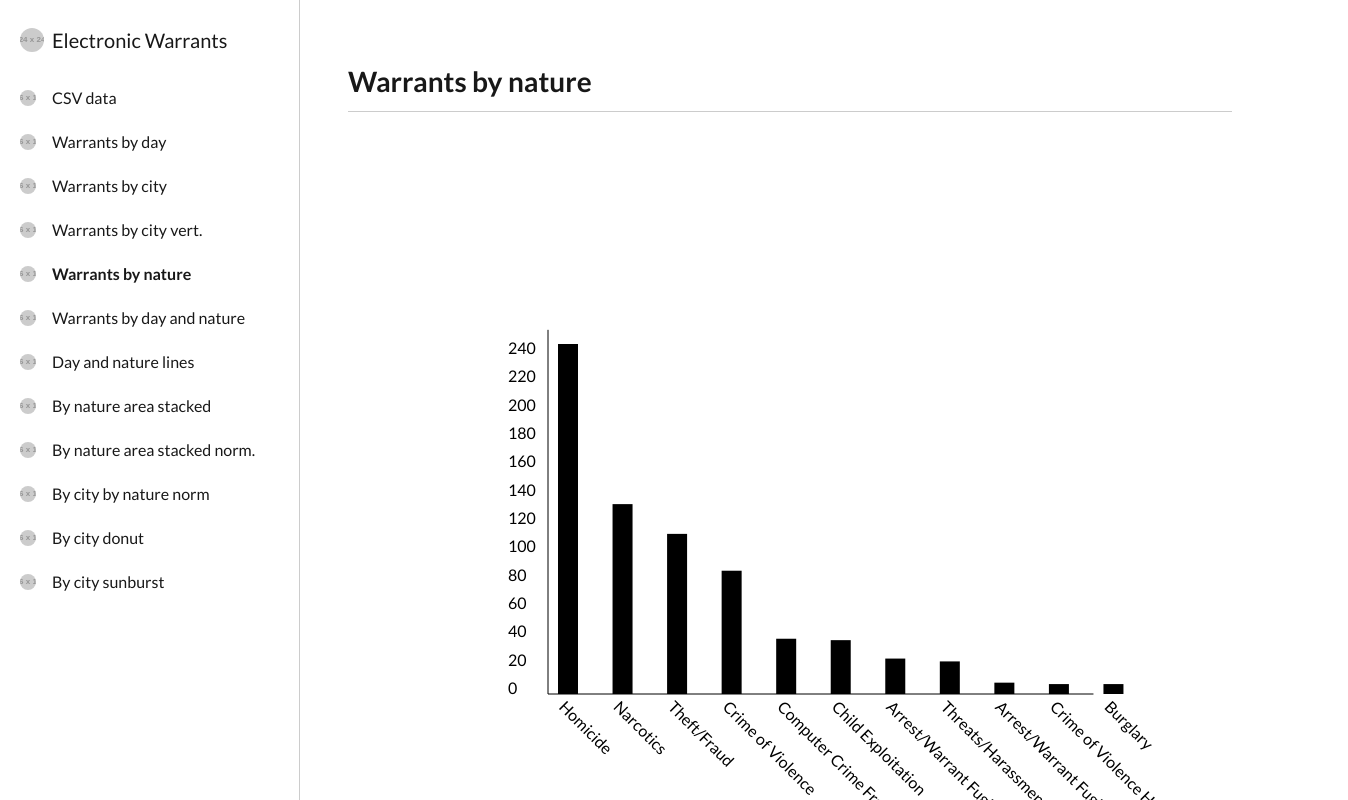
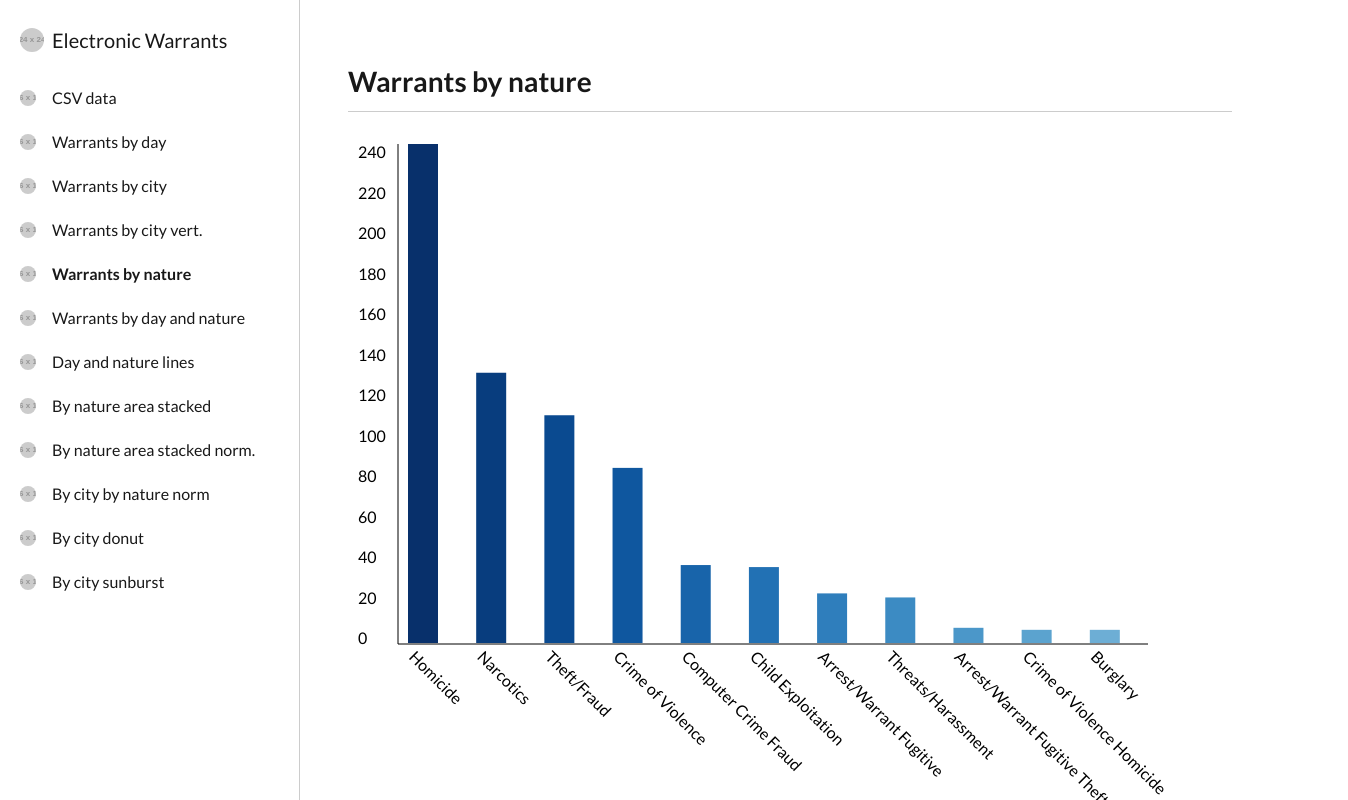
Before and after one commit to mccannm11/electronic-warrants, a React (Create React App) app: page /by-nature in a window 1280 px wide. Shown: the top 800 px of the page, 1348 px wide, since content can reach past the window. Built offline with nearby package versions, Linux system fonts and the light colour scheme.

Commit message:
a lil more

```diff
--- a/src/pages/WarrantsByDayByNatureLines.tsx
+++ b/src/pages/WarrantsByDayByNatureLines.tsx
@@ -4,16 +4,23 @@ import React from "react"
 import * as d3 from "d3"
 import path from "path"
 import { useWarrantData } from "./useWarrantData"
+import { ChartDimensions } from "./ChartDimensions"
+import { AxisBottom } from "./AxisBottom"
+import { AxisLeft } from "./AxisLeft"
 
 const WarrantsByDayByNatureLinesChart = () => {
-  const chartHeight = 750
-  const chartWidth = 2000
-  const chartMargin = 100
-  const barWidth = 8
-  const barLeftPadding = 10
-
   const { processedData } = useWarrantData()
   if (!processedData) return null
+
+  const dimensions = new ChartDimensions()
+  dimensions.height = 750
+  dimensions.width = 1000
+  dimensions.margin = {
+    top: 0,
+    right: 0,
+    bottom: 100,
+    left: 50
+  }
 
   const {
     warrantsByDateGroupedByNature,
@@ -27,12 +34,12 @@ const WarrantsByDayByNatureLinesChart = () => {
   const y = d3
     .scaleLinear()
     .domain([0, maxWarrantsPerDay.count])
-    .range([chartHeight, chartMargin])
+    .range(dimensions.getYRange())
 
   const x = d3
     .scaleTime()
     .domain([d3.timeMonth.floor(oldestDate), mostRecentDate])
-    .range([0, chartWidth - chartMargin])
+    .range(dimensions.getXRange())
 
   const yTicks = y.ticks()
   const xTicks = x.ticks(d3.timeMonth.every(1))
@@ -52,62 +59,31 @@ const WarrantsByDayByNatureLinesChart = () => {
 
   const lines = allNaturesIncludingOther.map((nature) => {
     return {
-      d: d3.line()(
-        allDatesDescending.map((date) => [
-          x(date) + chartMargin,
-          y(warrantsByDateGroupedByNature[date.toDateString()][nature]) -
-            chartMargin -
-            1
+      d: d3.line()([
+        [x.range()[0], y.range()[0]],
+        ...allDatesDescending.map((date) => [
+          x(date),
+          y(warrantsByDateGroupedByNature[date.toDateString()][nature]) - 1
         ])
-      ),
+      ]),
       nature
     }
   })
 
   return (
-    <>
-      <svg height={chartHeight} width={chartWidth}>
-        <g
-          className="y-axis"
-          transform={`translate(${chartMargin}, -${chartMargin})`}
-        >
-          <line
-            x1={0}
-            y1={y(maxWarrantsPerDay.count)}
-            x2={0}
-            y2={y(0)}
-            stroke="black"
-            width={1}
-          />
+    <svg {...dimensions.getSvgDimensions()}>
+      <AxisLeft xScale={x} yScale={y} />
       {yTicks.map((tick) => (
-            <text x={-40} y={y(tick)}>
+        <text x={x.range()[0] - 40} y={y(tick)}>
           {tick}
         </text>
       ))}
-        </g>
-        <g
-          className="x-axis"
-          transform={`translate(${chartMargin}, -${chartMargin})`}
-        >
-          <line
-            x1={0}
-            y1={y(0)}
-            x2={x(allDatesDescending[allDatesDescending.length - 1])}
-            y2={y(0)}
-            stroke="black"
-            width={1}
-          />
-
+      <AxisBottom xScale={x} yScale={y} />
       {xTicks.map((tick) => (
-            <text
-              transform={`translate(${x(tick) + barLeftPadding}, ${
-                y(0) + 14
-              }) rotate(45)`}
-            >
+        <text transform={`translate(${x(tick)}, ${y(0) + 14}) rotate(45)`}>
           {d3.timeFormat("%B")(tick)}
         </text>
       ))}
-        </g>
       {lines.map((line) => (
         <path
           d={line.d}
@@ -117,7 +93,6 @@ const WarrantsByDayByNatureLinesChart = () => {
         />
       ))}
     </svg>
-    </>
   )
 }
 
--- a/src/pages/WarrantsByNature.tsx
+++ b/src/pages/WarrantsByNature.tsx
@@ -1,18 +1,25 @@
 import { PageWithNavigationLayout } from "../layouts/PageWithNavigationLayout"
 import { PageHeader } from "../layouts/PageHeader"
-import React, { useRef, useState } from "react"
-import { useDidMount } from "../hooks/useDidMount"
+import React from "react"
 import * as d3 from "d3"
-import { Text } from "../typography/Text"
-import { getProcessedData, ProcessedData } from "./getProcessedData"
 import { useWarrantData } from "./useWarrantData"
+import { ChartDimensions } from "./ChartDimensions"
+import { AxisBottom } from "./AxisBottom"
+import { AxisLeft } from "./AxisLeft"
 
 const WarrantsByNatureChart = () => {
-  const chartHeight = 750
-  const chartWidth = 1000
-  const chartMargin = 200
-  const barWidth = 20
+  const barWidth = 30
   const barLeftPadding = 10
+
+  const dimensions = new ChartDimensions()
+  dimensions.height = 500
+  dimensions.width = 750
+  dimensions.margin = {
+    top: 0,
+    right: 50,
+    bottom: 200,
+    left: 50
+  }
 
   const { processedData } = useWarrantData()
   if (!processedData) return null
@@ -26,53 +33,38 @@ const WarrantsByNatureChart = () => {
   const y = d3
     .scaleLinear()
     .domain([0, maxWarrantsOfNature])
-    .range([chartHeight, chartMargin * 2])
+    .range(dimensions.getYRange())
 
   const x = d3
     .scaleBand()
     .domain(allNaturesByWarrantCountDescending)
-    .range([0, chartWidth - chartMargin * 2])
+    .range(dimensions.getXRange())
+
+  const colorScale = d3
+    .scaleSequential(d3.interpolateBlues)
+    .domain([allNaturesByWarrantCountDescending.length - 1, 0])
+
+  const barColors = d3
+    .scaleOrdinal()
+    .domain(allNaturesByWarrantCountDescending)
+    .range(
+      [...new Array(allNaturesByWarrantCountDescending.length)].map((i, j) =>
+        colorScale(j * 0.5)
+      )
+    )
 
   const yTicks = y.ticks()
 
   return (
-    <>
-      <svg height={chartHeight} width={chartWidth}>
-        <g
-          className="y-axis"
-          transform={`translate(${chartMargin}, -${chartMargin})`}
-        >
-          <line
-            x1={0}
-            y1={y(maxWarrantsOfNature + 10)}
-            x2={0}
-            y2={y(0)}
-            stroke="black"
-            width={1}
-          />
+    <svg {...dimensions.getSvgDimensions()}>
+      <AxisLeft xScale={x} yScale={y} />
       {yTicks.map((tick) => (
-            <text x={-40} y={y(tick)}>
+        <text x={x.range()[0] - 40} y={y(tick)}>
           {tick}
         </text>
       ))}
-        </g>
-        <g
-          className="x-axis"
-          transform={`translate(${chartMargin}, -${chartMargin})`}
-        >
-          <line
-            x1={0}
-            y1={y(0)}
-            x2={x(
-              allNaturesByWarrantCountDescending[
-                allNaturesByWarrantCountDescending.length - 1
-              ]
-            )}
-            y2={y(0)}
-            stroke="black"
-            width={1}
-          />
 
+      <AxisBottom xScale={x} yScale={y} />
       {allNaturesByWarrantCountDescending.map((nature) => (
         <text
           transform={`translate(${x(nature) + barLeftPadding}, ${
@@ -82,23 +74,17 @@ const WarrantsByNatureChart = () => {
           {nature}
         </text>
       ))}
-        </g>
 
-        {allNaturesByWarrantCountDescending.map((nature) => {
-          return (
-            <g className="bar">
+      {allNaturesByWarrantCountDescending.map((nature) => (
         <rect
-                fill="black"
+          fill={barColors(nature)}
           width={barWidth}
-                height={y(0) - y(warrantsByNature[nature].count)}
-                x={x(nature) + chartMargin + barLeftPadding}
-                y={y(warrantsByNature[nature].count) - chartMargin}
+          height={y.range()[0] - y(warrantsByNature[nature].count) - 1}
+          x={x(nature) + barLeftPadding}
+          y={y(warrantsByNature[nature].count)}
         />
-            </g>
-          )
-        })}
+      ))}
     </svg>
-    </>
   )
 }
 
```
Lines whose indentation alone changed are shown as unchanged.
